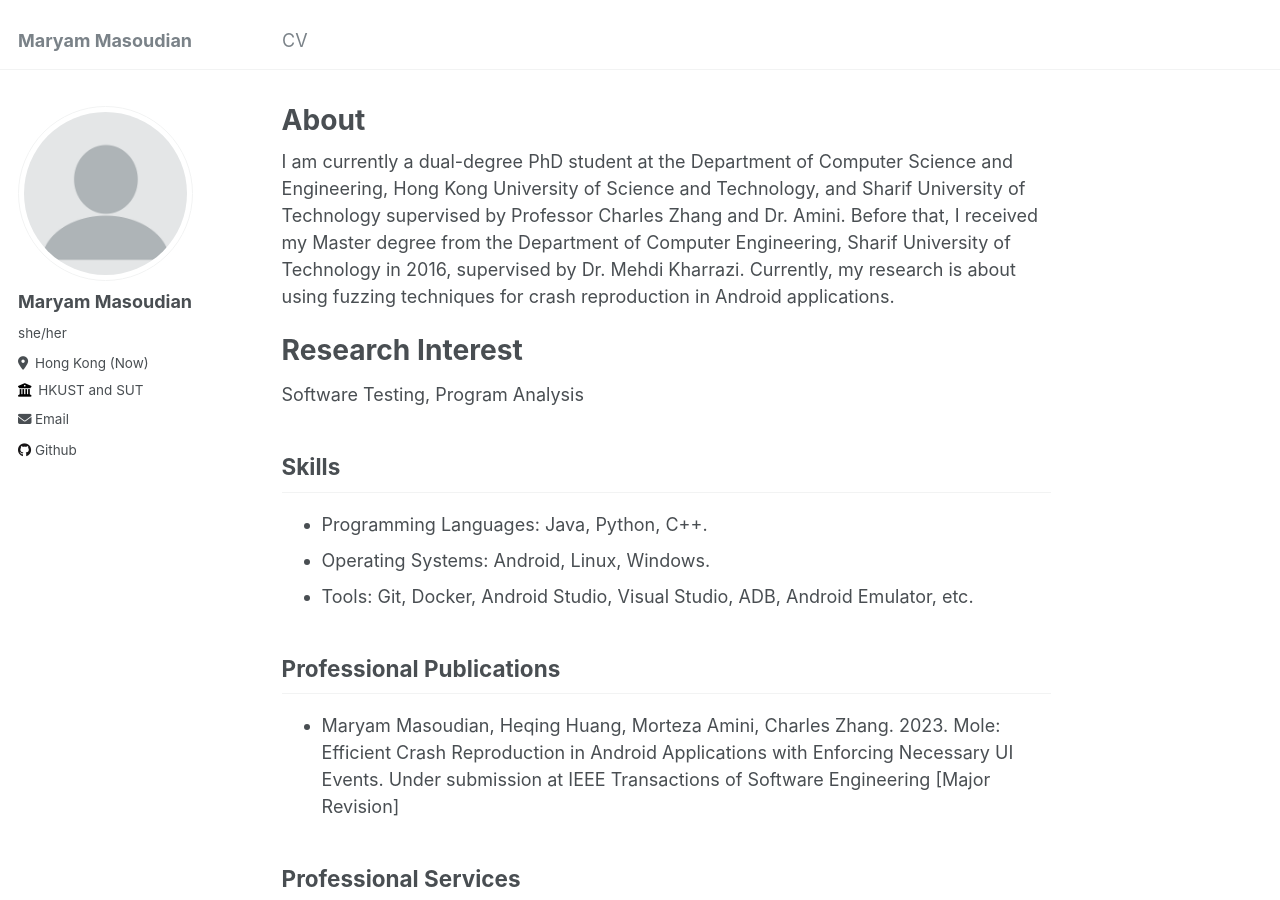
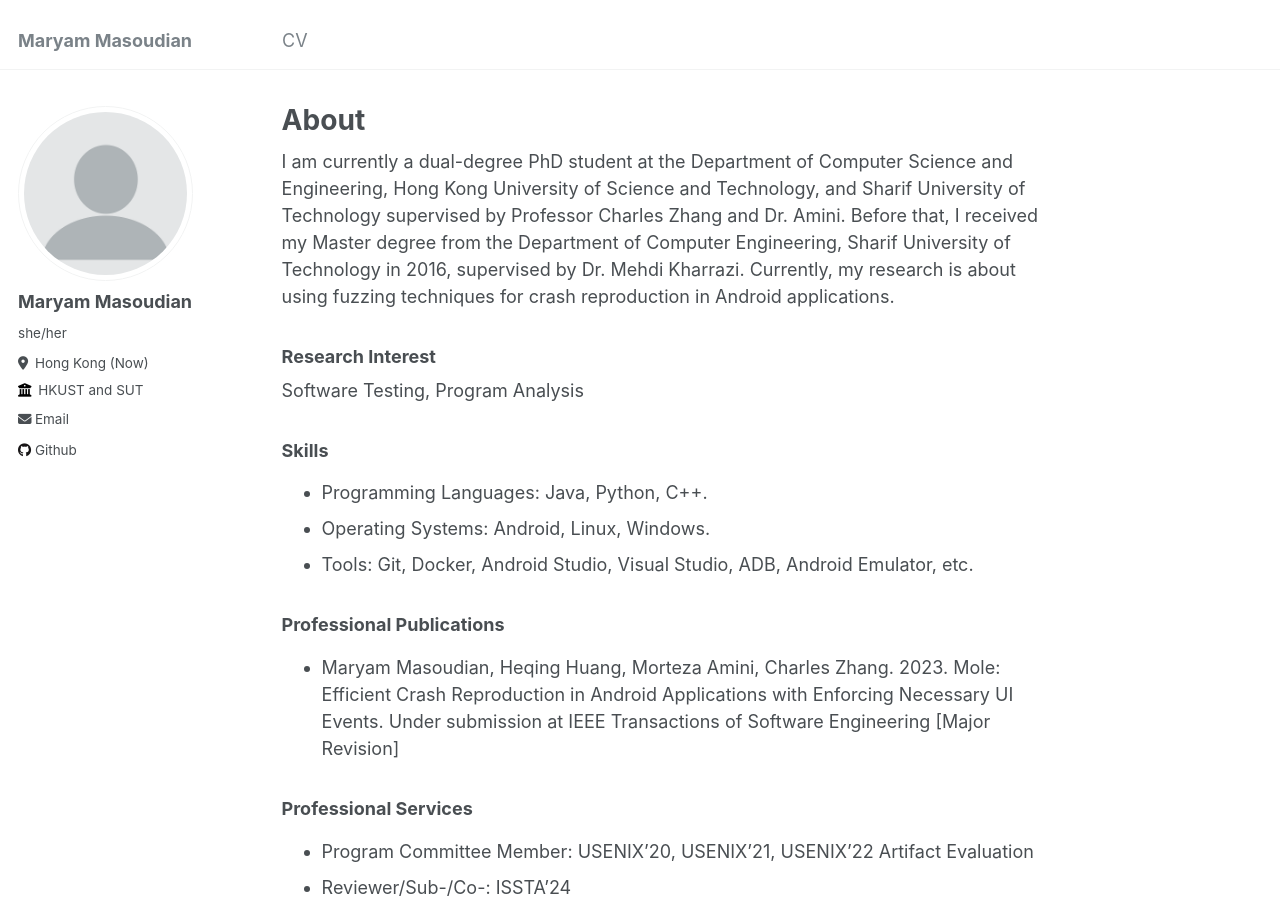
Before and after one commit to maryammsd/maryammsd.github.io, a Jekyll site: the page built from _pages/about.md, in a window 1280 px wide and 900 px high. Built offline with Jekyll 4.4.1, drawn with Linux system fonts in a browser that asks for light colours.

```diff
--- a/_pages/about.md
+++ b/_pages/about.md
@@ -9,34 +9,34 @@ redirect_from:
 
 I am currently a dual-degree PhD student at the Department of Computer Science and Engineering, Hong Kong University of Science and Technology, and Sharif University of Technology supervised by Professor Charles Zhang and Dr. Amini. Before that, I received my Master degree from the Department of Computer Engineering, Sharif University of Technology in 2016, supervised by Dr. Mehdi Kharrazi. Currently, my research is about using fuzzing techniques for crash reproduction in Android applications.
 
-# Research Interest
+### Research Interest
 Software Testing, Program Analysis
 
-## Skills
+### Skills
 * Programming Languages: Java, Python, C++.
 * Operating Systems: Android, Linux, Windows.
 * Tools: Git, Docker, Android Studio, Visual Studio, ADB, Android Emulator, etc.
 
-## Professional Publications
+### Professional Publications
 * Maryam Masoudian, Heqing Huang, Morteza Amini, Charles Zhang. 2023. Mole: Efficient Crash Reproduction in Android Applications with Enforcing Necessary UI Events. Under submission at IEEE Transactions of Software Engineering [Major Revision]
 
-## Professional Services
+### Professional Services
 * Program Committee Member: USENIX’20, USENIX’21, USENIX’22 Artifact Evaluation
 * Reviewer/Sub-/Co-: ISSTA’24
 
-## Teaching Experience
+### Teaching Experience
 * Teaching Assistant, Java Programming, Spring 2024, Spring 2023
 * Teaching Assistant, Software Engineering, Fall 2022, Spring 2021, Fall 2021, Spring 2020
 * Teaching Assistant, Advanced Database Systems, Spring 2021
 * Instructor, Operating System Laboratory, Spring 2016
 * Teaching Assistant, Data Mining, Fall 2016
 
-## Honors and Awards
+### Honors and Awards
 * Postgraduate Studentship received from the Hong Kong University of Science and Technology
 (2019-2023)
 * Awarded honorary direct admission to graduate school (PhD) of Computer Engineering, Sharif The University of Technology, without taking the national entrance exam for graduate schools due to high academic records and achievements, 2017.
 * In the top 5% among more than 1000 participants in the Ph.D. Entrance Exam in Information Technology Engineering, 2017.
 * Awarded honorary direct admission to graduate school (M.Sc.) of Computer Engineering, Amirkabir University of Technology, without taking the national entrance exam for graduate schools due to high academic records and achievements, 2014.
 
-## Hobbies
+### Hobbies
 Reading Books, Swimming, Hiking, Yoga, Cooking
```
